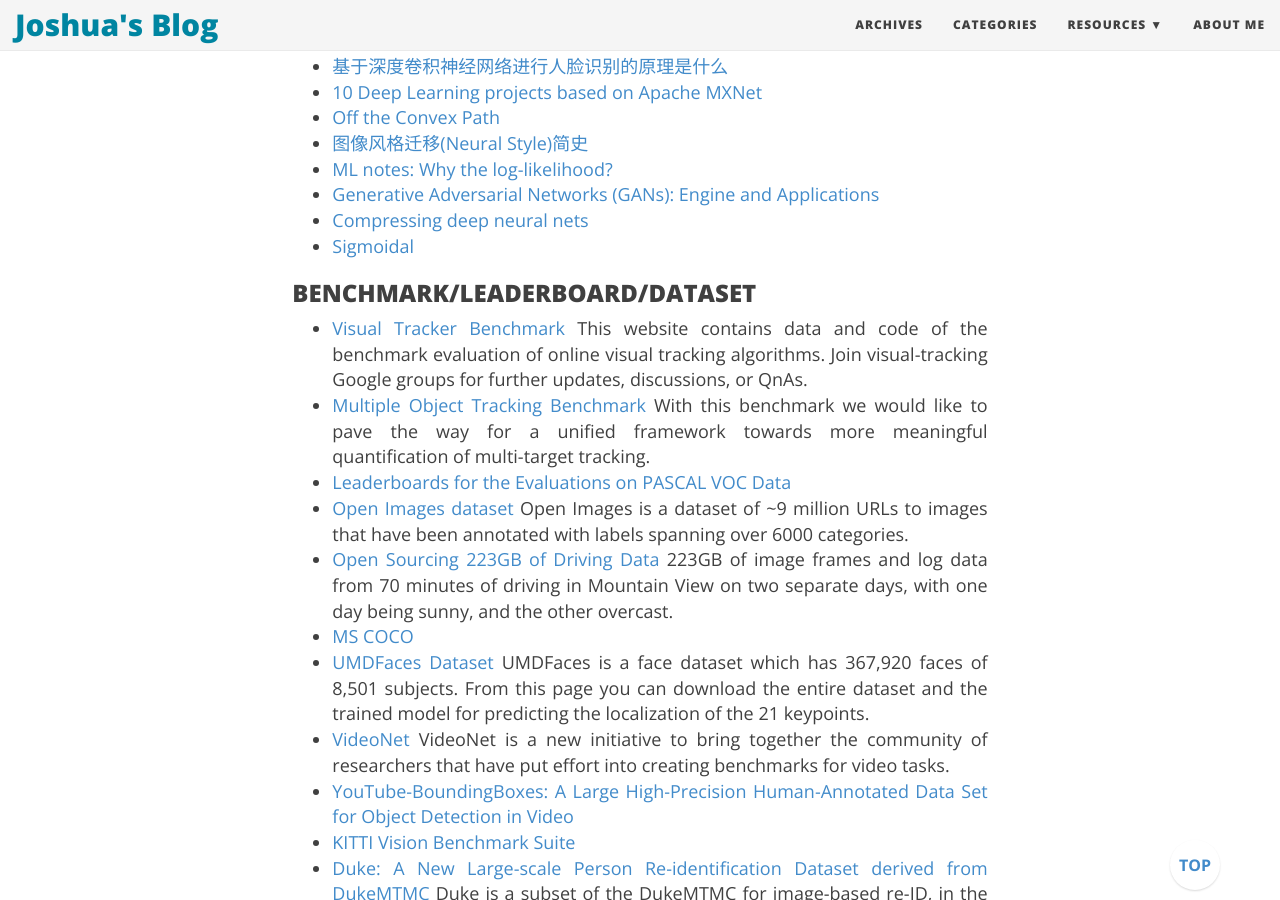
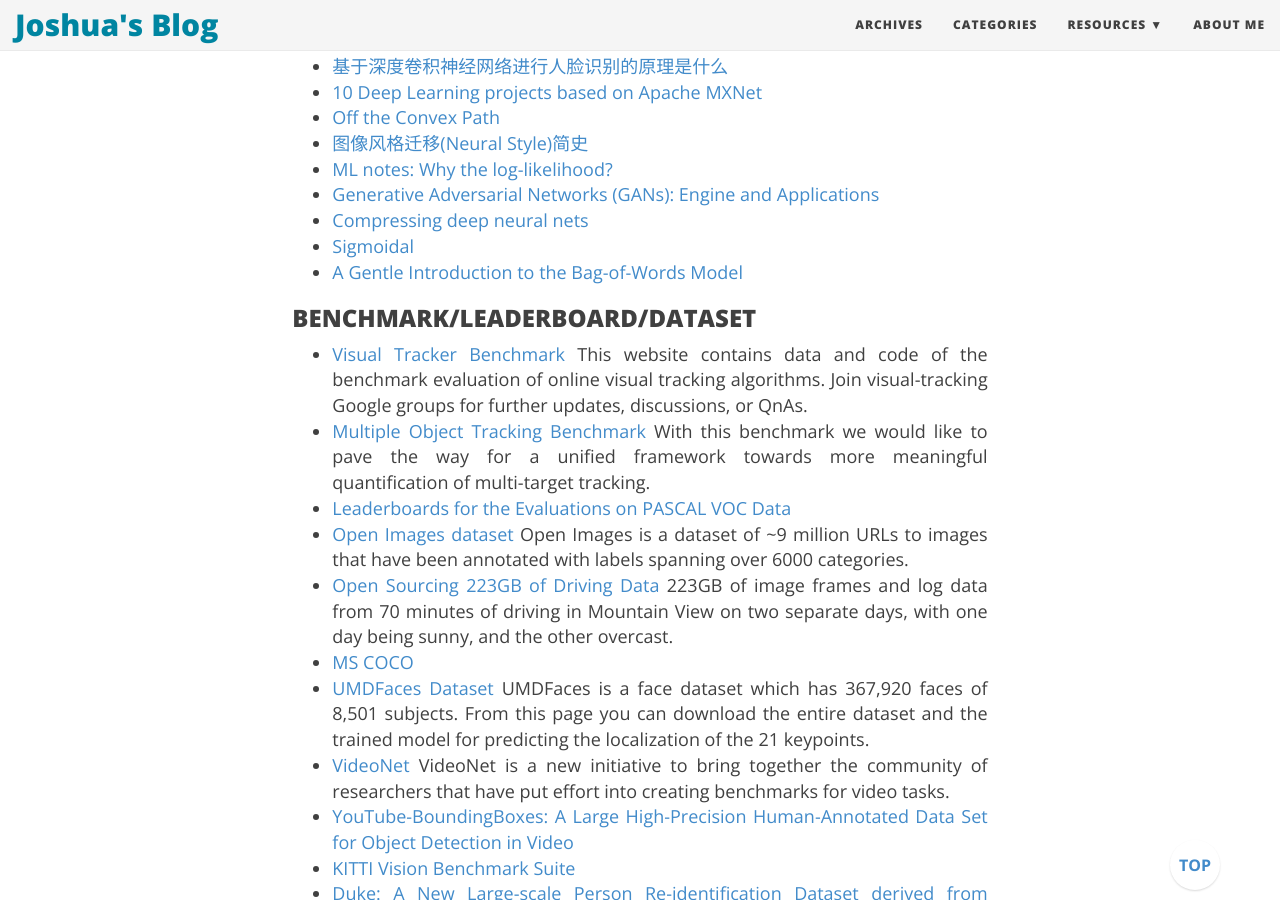
Before and after one commit to joshua19881228/joshua19881228.github.io, a Jekyll site: the page built from _posts/Computer_Vision/2016-08-25-my-jumble-of-computer-vision.md, in a window 1280 px wide and 900 px high, scrolled down 25416 px. Built offline with Jekyll 4.4.1, drawn with Linux system fonts in a browser that asks for light colours; nearby versions of some CDN libraries; comment, search, counter and statistics services are not loaded.

Commit message:
update post

```diff
--- a/_posts/Computer_Vision/2016-08-25-my-jumble-of-computer-vision.md
+++ b/_posts/Computer_Vision/2016-08-25-my-jumble-of-computer-vision.md
@@ -656,6 +656,7 @@
 * [Generative Adversarial Networks (GANs): Engine and Applications](https://blog.statsbot.co/generative-adversarial-networks-gans-engine-and-applications-f96291965b47)
 * [Compressing deep neural nets](http://machinethink.net/blog/compressing-deep-neural-nets/)
 * [Sigmoidal](https://sigmoidal.io/)
+* [A Gentle Introduction to the Bag-of-Words Model](https://machinelearningmastery.com/gentle-introduction-bag-words-model/)
 
 ### BENCHMARK/LEADERBOARD/DATASET ###
 
```
